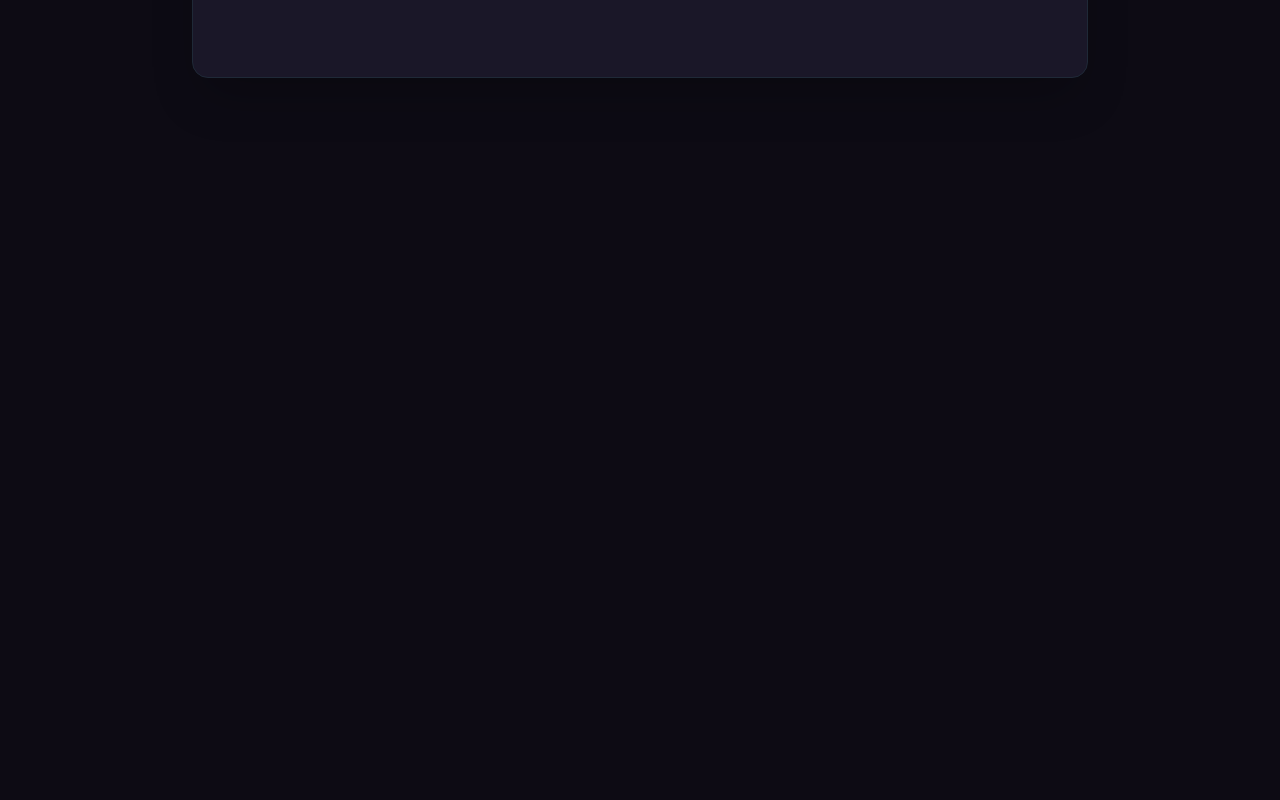
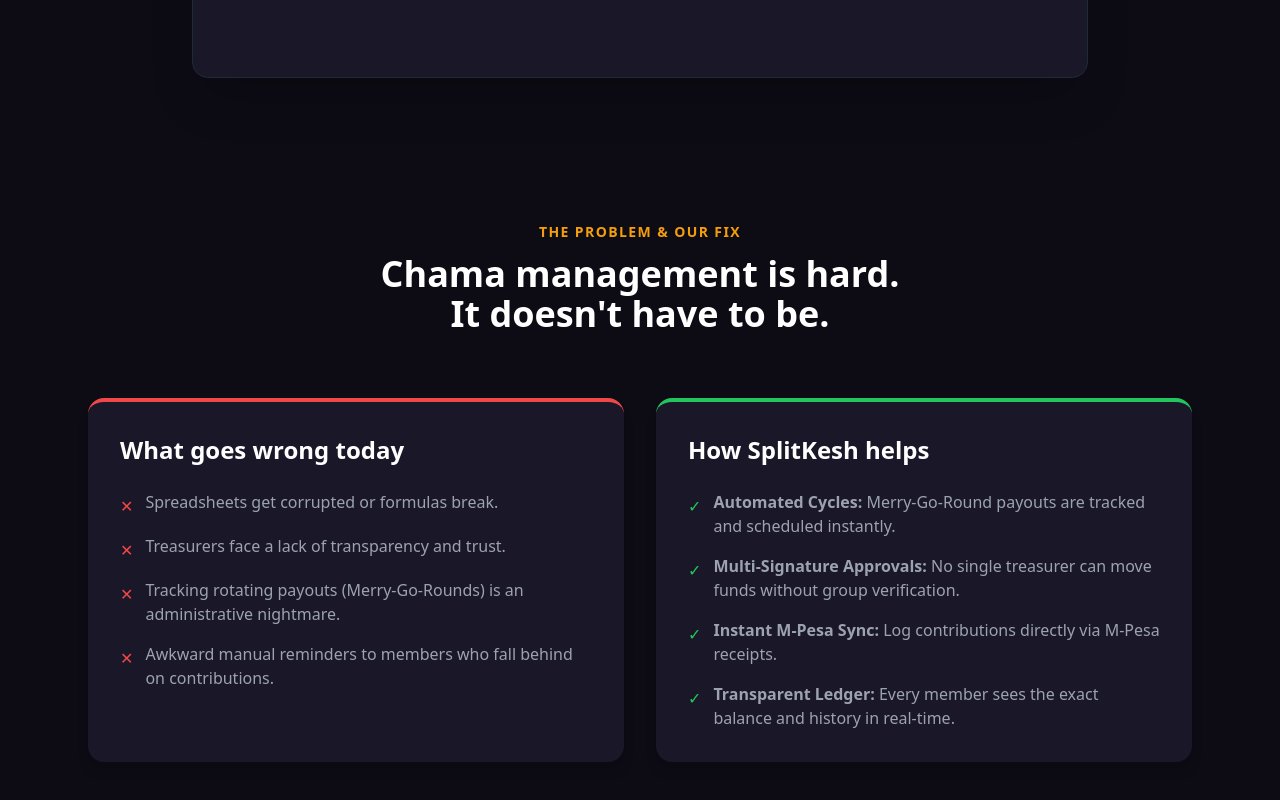
Before and after one commit to briankimani640/splitkesh-web, a React (Vite) app: page / in a window 1280 px wide. Shown: the part 740-1540 px from the top of the page. Before the commit the page ends 882 px from the top, so only its background shows below. Built offline with nearby package versions, Linux system fonts and the light colour scheme.

Commit message:
feat: build problem-solution split card layout

```diff
--- a/src/App.jsx
+++ b/src/App.jsx
@@ -1,9 +1,11 @@
 import Hero from './components/Hero'
+import ProblemSolution from './components/ProblemSolution'
 
 function App() {
   return (
     <main className="min-h-screen bg-darkbg font-sans">
       <Hero />
+      <ProblemSolution />
     </main>
   )
 }
--- /dev/null
+++ b/src/components/ProblemSolution.jsx
@@ -0,0 +1,70 @@
+const ProblemSolution = () => {
+  return (
+    <section className="py-20 px-6 max-w-6xl mx-auto">
+
+      {/* Section Header */}
+      <div className="text-center mb-16">
+        <h2 className="text-sm text-warning font-bold tracking-widest uppercase mb-3">
+          The Problem & Our Fix
+        </h2>
+        <h3 className="text-4xl font-bold text-white">
+          Chama management is hard. <br className="hidden sm:block" />
+          It doesn't have to be.
+        </h3>
+      </div>
+
+      {/* Split Cards Container */}
+      <div className="flex flex-col md:flex-row gap-8 items-stretch">
+
+        {/* The Problem Card (Left) */}
+        <div className="flex-1 bg-darkcard rounded-2xl p-8 border-t-4 border-t-danger shadow-lg relative overflow-hidden group hover:-translate-y-1 transition-transform duration-300">
+          <h4 className="text-2xl font-bold text-white mb-6">What goes wrong today</h4>
+          <ul className="space-y-4 text-gray-400">
+            <li className="flex items-start">
+              <span className="text-danger mr-3 mt-1">✕</span>
+              <span>Spreadsheets get corrupted or formulas break.</span>
+            </li>
+            <li className="flex items-start">
+              <span className="text-danger mr-3 mt-1">✕</span>
+              <span>Treasurers face a lack of transparency and trust.</span>
+            </li>
+            <li className="flex items-start">
+              <span className="text-danger mr-3 mt-1">✕</span>
+              <span>Tracking rotating payouts (Merry-Go-Rounds) is an administrative nightmare.</span>
+            </li>
+            <li className="flex items-start">
+              <span className="text-danger mr-3 mt-1">✕</span>
+              <span>Awkward manual reminders to members who fall behind on contributions.</span>
+            </li>
+          </ul>
+        </div>
+
+        {/* The Solution Card (Right) */}
+        <div className="flex-1 bg-darkcard rounded-2xl p-8 border-t-4 border-t-success shadow-lg relative overflow-hidden group hover:-translate-y-1 transition-transform duration-300">
+          <h4 className="text-2xl font-bold text-white mb-6">How SplitKesh helps</h4>
+          <ul className="space-y-4 text-gray-400">
+            <li className="flex items-start">
+              <span className="text-success mr-3 mt-1">✓</span>
+              <span><strong>Automated Cycles:</strong> Merry-Go-Round payouts are tracked and scheduled instantly.</span>
+            </li>
+            <li className="flex items-start">
+              <span className="text-success mr-3 mt-1">✓</span>
+              <span><strong>Multi-Signature Approvals:</strong> No single treasurer can move funds without group verification.</span>
+            </li>
+            <li className="flex items-start">
+              <span className="text-success mr-3 mt-1">✓</span>
+              <span><strong>Instant M-Pesa Sync:</strong> Log contributions directly via M-Pesa receipts.</span>
+            </li>
+            <li className="flex items-start">
+              <span className="text-success mr-3 mt-1">✓</span>
+              <span><strong>Transparent Ledger:</strong> Every member sees the exact balance and history in real-time.</span>
+            </li>
+          </ul>
+        </div>
+
+      </div>
+    </section>
+  );
+};
+
+export default ProblemSolution;
```
